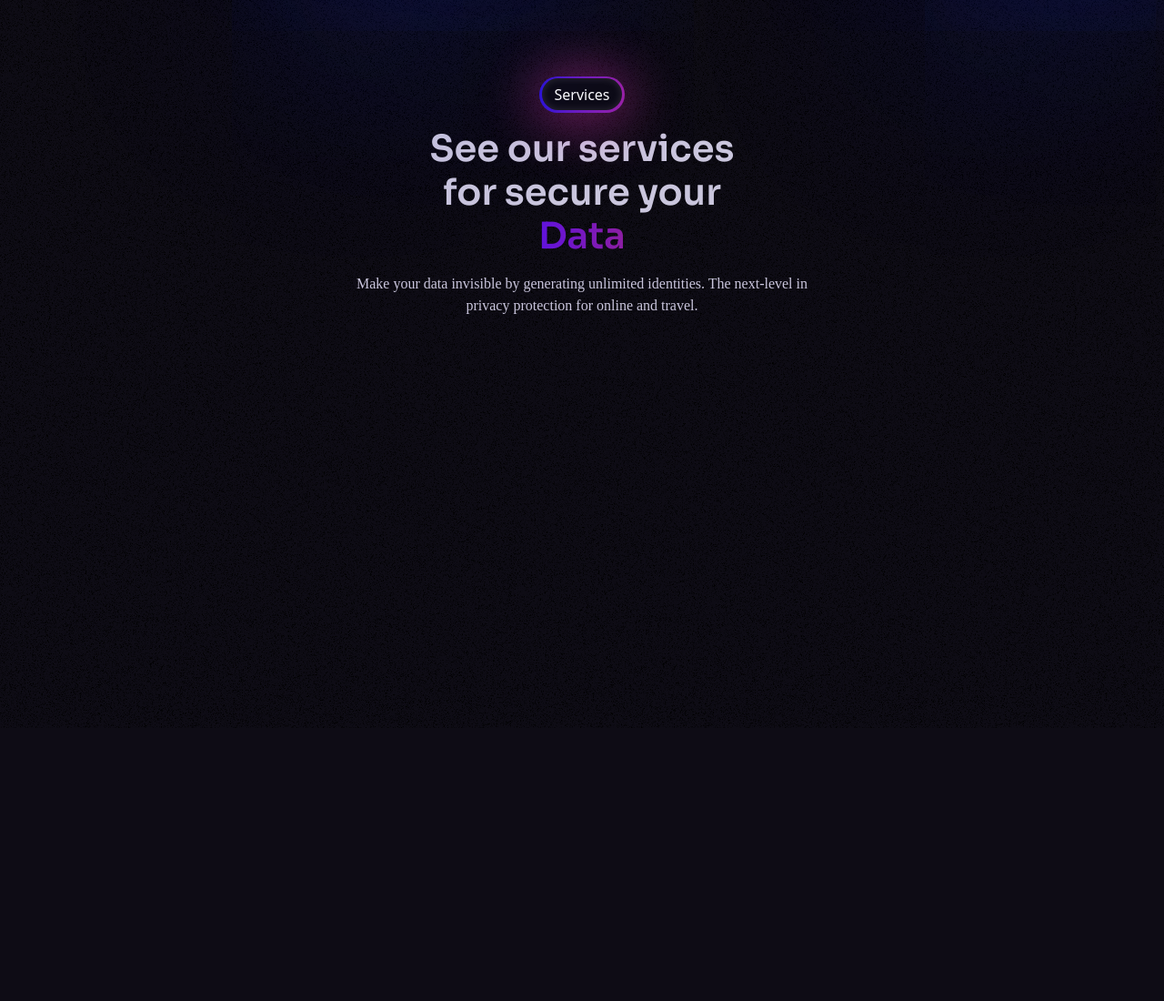
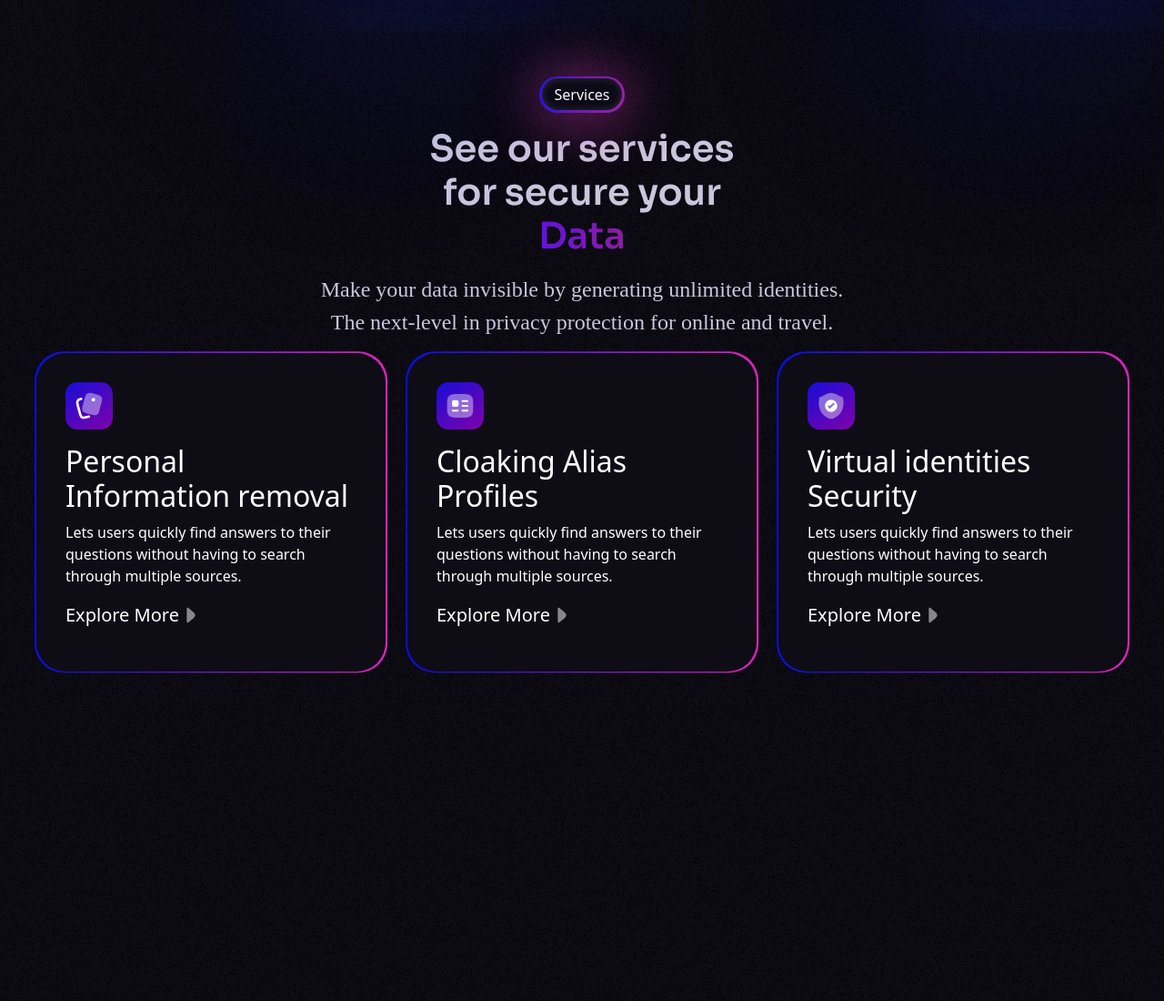
Before and after one commit to Ridwan4D/identity_hub, a plain HTML site: page index.html in a window 1280 px wide. Shown: the part 983-2083 px from the top of the page at 91% size. Before the commit the page ends 1783 px from the top, so only its background shows below. Drawn offline with Linux system fonts and the light colour scheme; a web font is replaced by a local one.

Commit message:
service section create

```diff
--- a/css/style.css
+++ b/css/style.css
@@ -259,7 +259,7 @@
     box-shadow:
         inset 0 0 10px rgba(221, 220, 220, 0.16),
         0 2px 20px 2px rgba(243, 60, 191, 0.459);
-        cursor: alias;
+    cursor: alias;
 }
 
 .service_header_gradient {
@@ -271,4 +271,37 @@
     color: transparent;
 }
 
+.service_desc {
+    font-size: 24px;
+}
+
+/* .service_body{
+    gap: 24px;
+} */
+.service_card {
+    padding: 32px;
+    max-width: 424px;
+    width: 100%;
+    min-height: 350px;
+    background: #0E0C15;
+    border-radius: 32px;
+    position: relative;
+}
+
+
+.service_card::after {
+    content: '';
+    position: absolute;
+    height: 101%;
+    width: 101%;
+    background: linear-gradient(to right, var(--gradient-one), var(--gradient-two));
+    top: 50%;
+    left: 50%;
+    translate: -50% -50%;
+    z-index: -1;
+    padding: 3px;
+    border-radius: 32px;
+}
+
+
 /* --------- service section end -------------- */
--- a/index.html
+++ b/index.html
@@ -142,7 +142,7 @@
 
         <!-- service section start -->
         <section id="service_section">
-            <div class="container">
+            <div class="container service_container">
                 <div class="service_header d-flex flex-column justify-content-center align-items-center">
                     <button
                         class="text-white bg-transparent nav_end_btn d-flex justify-content-center align-items-center gap-1 py-2 px-3 rounded-5 mb-3">
@@ -154,12 +154,54 @@
                         for secure your
                         <span class="service_header_gradient">Data</span>
                     </h1>
-                    <p class="service_desc col-11 col-md-7 col-lg-6 col-xl-5 fs-md-3 fs-lg-4 text-center font_aeonik primary_color">Make your data invisible by
-                        generating unlimited
-                        identities.
-                        The next-level in
-                        privacy protection for online and travel.
+                    <p class="service_desc col-11 col-md-7 col-lg-6 col-xl-6 text-center font_aeonik primary_color">Make
+                        your data invisible by
+                        generating unlimited identities. The next-level in privacy protection for online and travel.
                     </p>
+                </div>
+                <div class="d-flex justify-content-between align-items-center service_body gap-4">
+                    <!-- hero_card -->
+                    <div class="service_card d-flex flex-column gap-3">
+                        <div><img src="images/service_token.svg" alt="service_token img"></div>
+                        <div>
+                            <h2 class="service_card_title">Personal Information removal</h2>
+                            <p class="service_card_desc">Lets users quickly find answers to their questions without
+                                having to search through multiple sources.</p>
+                            <button
+                                class="bg-transparent text-white border-0 d-flex align-items-center gap-2 fs-5">Explore
+                                More
+                                <img src="images/explore_more.svg" alt="explore more btn icon">
+                            </button>
+                        </div>
+                    </div>
+                    <!-- hero_card -->
+                    <div class="service_card d-flex flex-column gap-3">
+                        <div><img src="images/service_info.svg" alt="service_info img"></div>
+                        <div>
+                            <h2 class="service_card_title">Cloaking Alias Profiles</h2>
+                            <p class="service_card_desc">Lets users quickly find answers to their questions without
+                                having to search through multiple sources.</p>
+                            <button
+                                class="bg-transparent text-white border-0 d-flex align-items-center gap-2 fs-5">Explore
+                                More
+                                <img src="images/explore_more.svg" alt="explore more btn icon">
+                            </button>
+                        </div>
+                    </div>
+                    <!-- hero_card -->
+                    <div class="service_card d-flex flex-column gap-3">
+                        <div><img src="images/service_security.svg" alt="service_security img"></div>
+                        <div>
+                            <h2 class="service_card_title">Virtual identities Security</h2>
+                            <p class="service_card_desc">Lets users quickly find answers to their questions without
+                                having to search through multiple sources.</p>
+                            <button
+                                class="bg-transparent text-white border-0 d-flex align-items-center gap-2 fs-5">Explore
+                                More
+                                <img src="images/explore_more.svg" alt="explore more btn icon">
+                            </button>
+                        </div>
+                    </div>
                 </div>
             </div>
         </section>
```
Also changed, not shown: images/service_info.svg (added), images/service_security.svg (added), images/service_token.svg (added).
